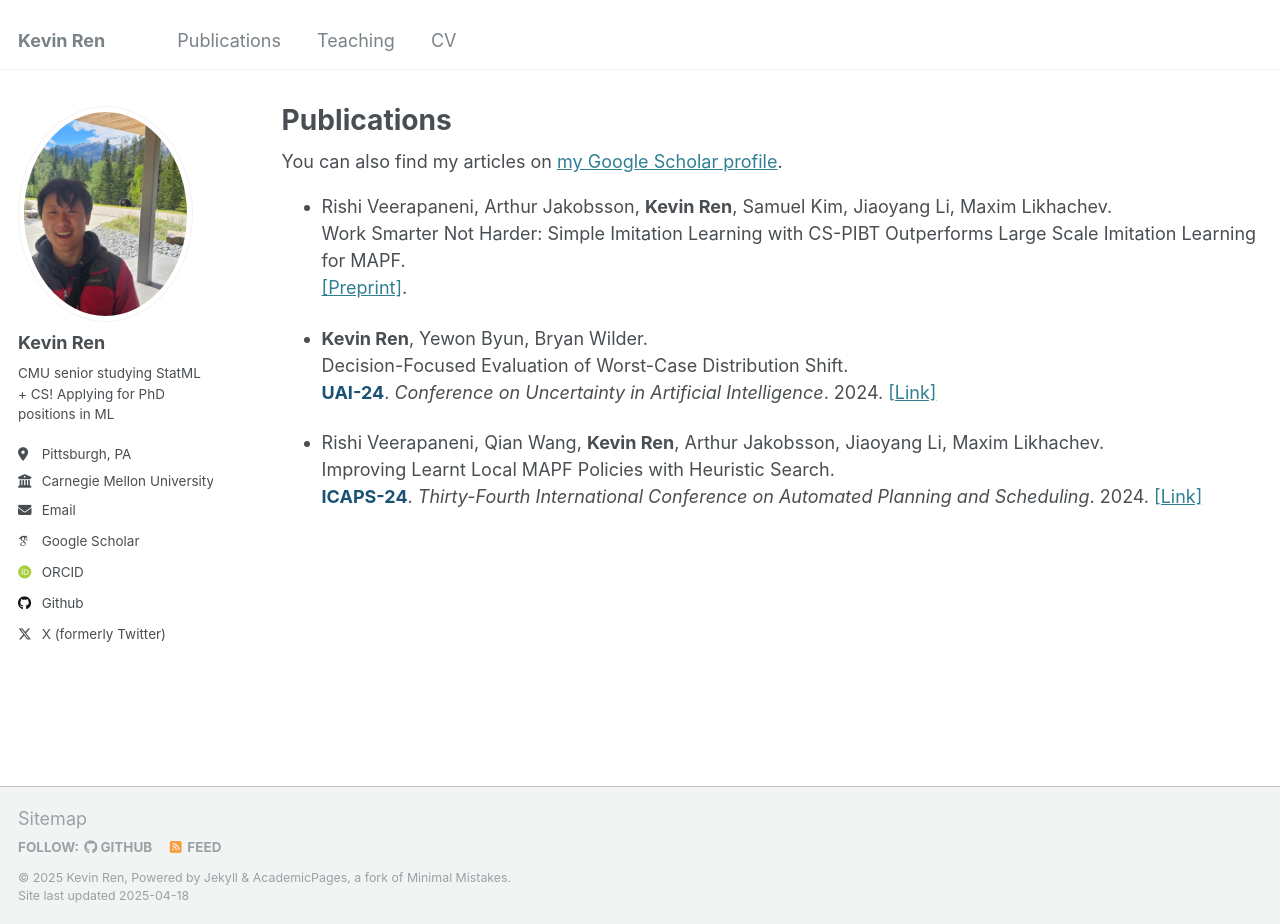
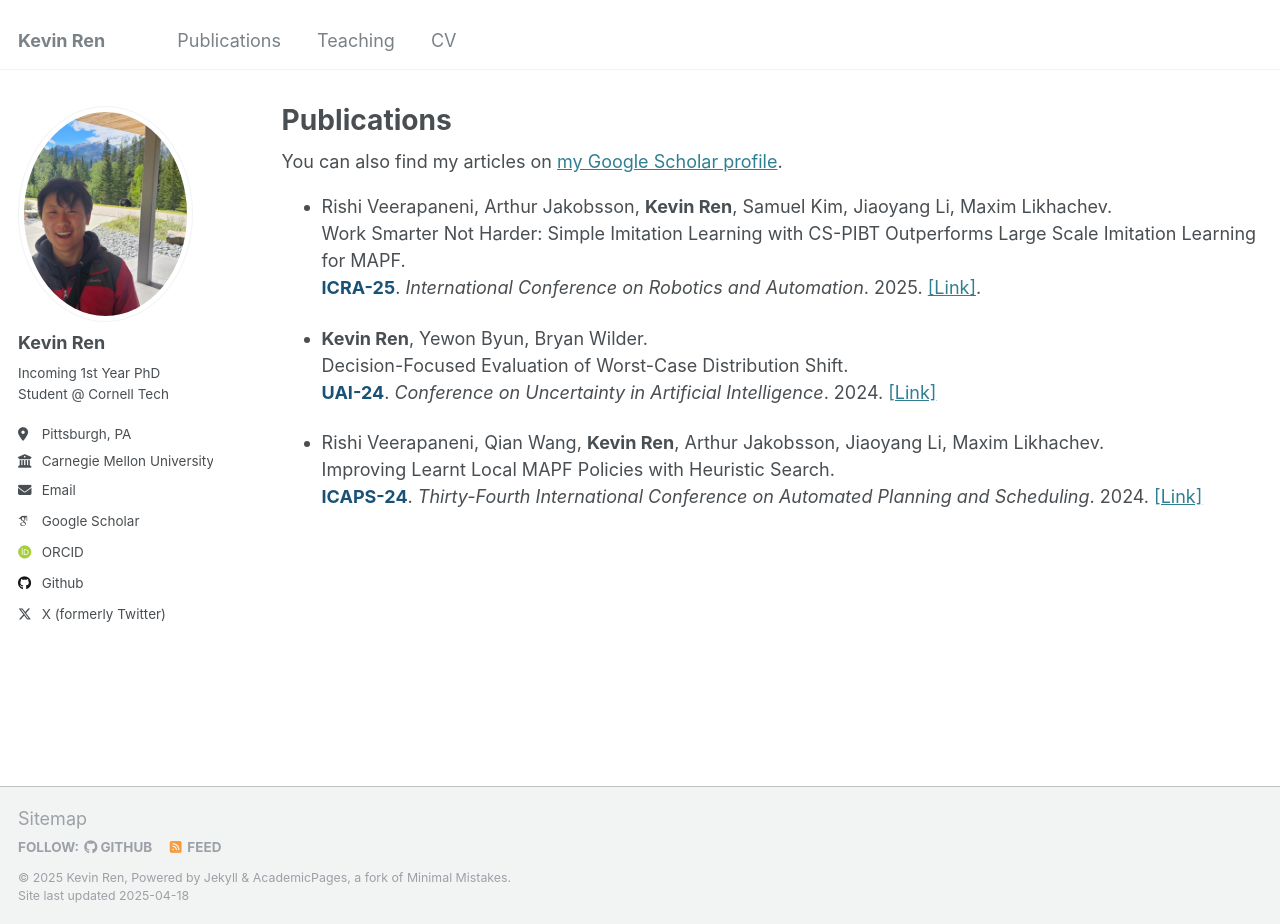
Before and after one commit to renkevin9/renkevin9.github.io, a Jekyll site: the page built from _pages/publications.html, in a window 1280 px wide and 924 px high. Built offline with Jekyll 4.4.1, drawn with Linux system fonts in a browser that asks for light colours; some web fonts are replaced.

Commit message:
icra, ct

```diff
--- a/_config.yml
+++ b/_config.yml
@@ -24,7 +24,7 @@ author:
   avatar           : "profile.png"
   name             : "Kevin Ren"
   pronouns         : # example: "she/her"
-  bio              : "CMU senior studying StatML + CS! Applying for PhD positions in ML"
+  bio              : "Incoming 1st Year PhD Student @ Cornell Tech"
   location         : "Pittsburgh, PA"
   employer         : "Carnegie Mellon University"
   uri              : # URL
--- a/_pages/publications.html
+++ b/_pages/publications.html
@@ -18,8 +18,9 @@ author_profile: true
     <p>Rishi Veerapaneni, Arthur Jakobsson, <b>Kevin Ren</b>, Samuel Kim, Jiaoyang Li, Maxim Likhachev.
       <br/>
     Work Smarter Not Harder: Simple Imitation Learning with CS-PIBT Outperforms Large Scale Imitation Learning for MAPF.
-      <br/>
-    <a href="https://arxiv.org/abs/2409.14491">[Preprint]</a>.
+      <br/> <strong><font color="#1A5276">ICRA-25</font></strong>.
+      <em>International Conference on Robotics and Automation</em>. 2025.
+    <a href="https://arxiv.org/abs/2409.14491">[Link]</a>.
   </li>
   <li>
       <p><b>Kevin Ren</b>, Yewon Byun, Bryan Wilder.
```
